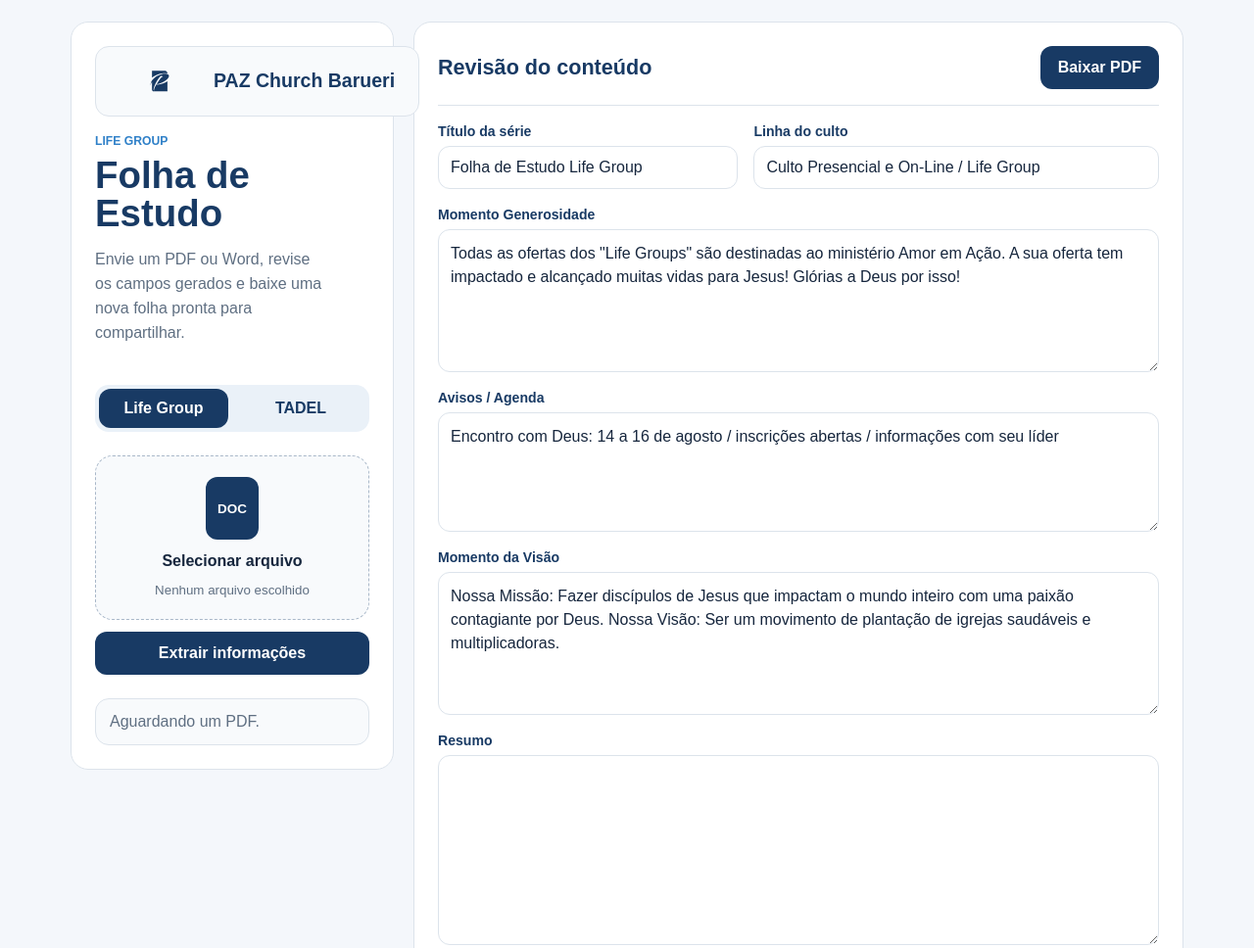
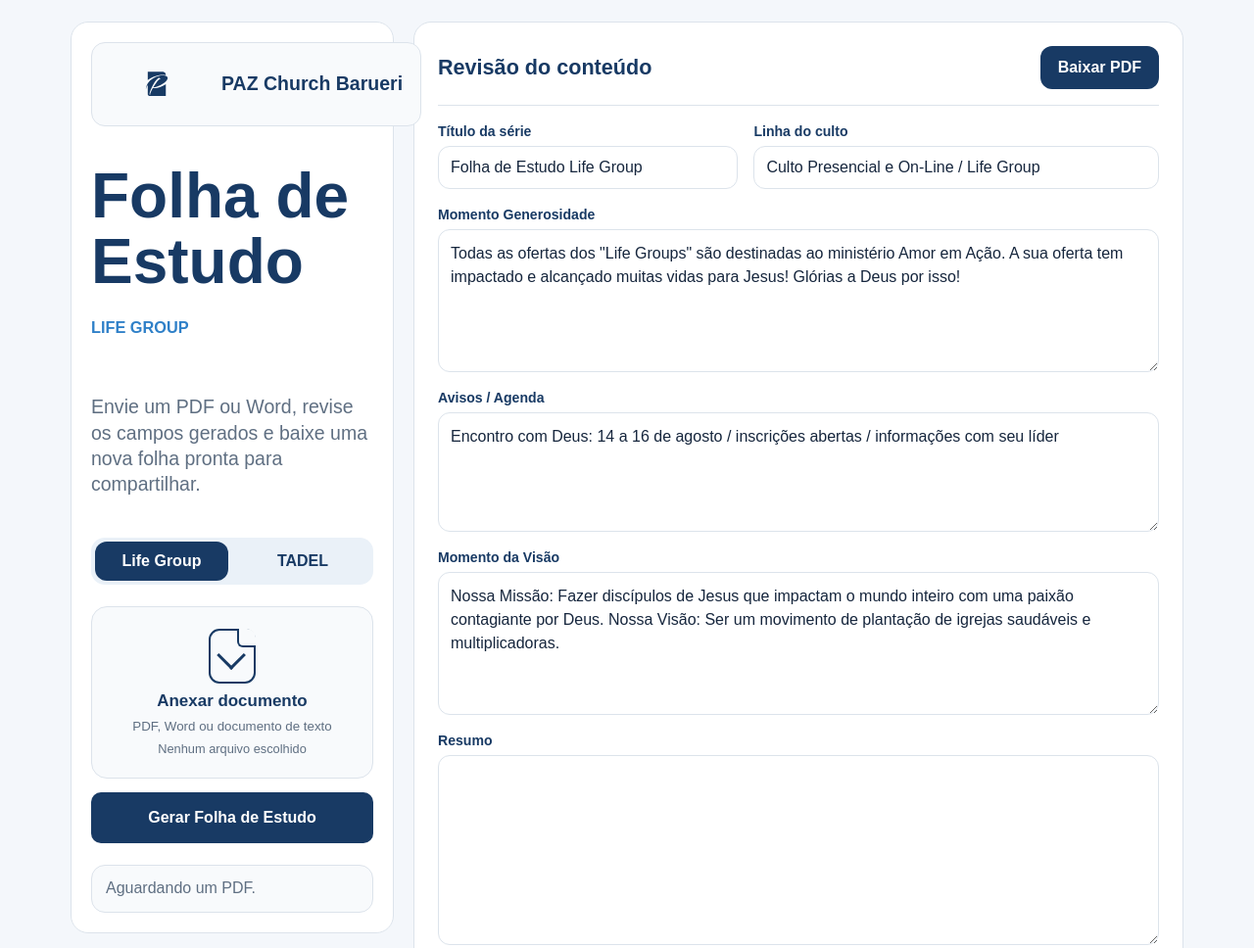
Before and after one commit to ashlleymichel/estudo-life, a plain HTML site: page public/index.html in a window 1280 px wide. Shown: the top 968 px of the page at 98% size. Drawn offline with Linux system fonts and the light colour scheme.

Commit message:
Atualizar area de anexar documentos

```diff
--- a/public/app.js
+++ b/public/app.js
@@ -27,6 +27,10 @@ function buttonContent(label, loading = false) {
   return loading ? `<span class="spinner" aria-hidden="true"></span><span>${label}</span>` : label;
 }
 
+function getExtractLabel() {
+  return state.tipo === "tadel" ? "Gerar Resumo TADEL" : "Gerar Folha de Estudo";
+}
+
 function setBusy(isBusy, action = "") {
   state.busy = isBusy;
   const extractBtn = $("extractBtn");
@@ -52,7 +56,7 @@ function setBusy(isBusy, action = "") {
 
   extractBtn.classList.toggle("loading", isBusy && action === "extract");
   downloadBtn.classList.toggle("loading", isBusy && action === "pdf");
-  extractBtn.innerHTML = buttonContent(action === "extract" ? "Montando estrutura..." : "Extrair informações", isBusy && action === "extract");
+  extractBtn.innerHTML = buttonContent(action === "extract" ? "Montando estrutura..." : getExtractLabel(), isBusy && action === "extract");
   downloadBtn.innerHTML = buttonContent(action === "pdf" ? "Gerando PDF..." : state.tipo === "tadel" ? "Baixar Resumo" : "Baixar PDF", isBusy && action === "pdf");
   document.body.classList.toggle("isBusy", isBusy);
 }
@@ -130,6 +134,7 @@ function setMode(tipo) {
   });
   if (isTadel) {
     $("downloadBtn").innerHTML = "Baixar Resumo";
+    $("extractBtn").innerHTML = getExtractLabel();
     if (!$("titulo").value.trim() || $("titulo").value.trim() === "Folha de Estudo Life Group") {
       $("titulo").value = "Resumo TADEL";
     }
@@ -138,6 +143,7 @@ function setMode(tipo) {
     }
   } else {
     $("downloadBtn").innerHTML = "Baixar PDF";
+    $("extractBtn").innerHTML = getExtractLabel();
     if ($("titulo").value.trim() === "Resumo TADEL") {
       $("titulo").value = "Folha de Estudo Life Group";
     }
--- a/public/index.html
+++ b/public/index.html
@@ -10,7 +10,7 @@
     <meta property="og:type" content="website" />
     <meta name="twitter:title" content="Folha de Estudo" />
     <meta name="twitter:description" content="Plataforma para gerar folhas de estudo da PAZ Church Barueri." />
-    <link rel="stylesheet" href="/styles.css?v=2" />
+    <link rel="stylesheet" href="/styles.css?v=3" />
   </head>
   <body>
     <main class="shell">
@@ -21,8 +21,8 @@
               <img src="/paz-logo.svg" alt="Paz Church" />
               <span>PAZ Church Barueri</span>
             </div>
+            <h1>Folha de Estudo</h1>
             <p class="eyebrow" id="modeEyebrow">Life Group</p>
-            <h1>Folha de Estudo</h1>
             <p class="muted">
               Envie um PDF ou Word, revise os campos gerados e baixe uma nova folha pronta para compartilhar.
             </p>
@@ -35,12 +35,13 @@
 
           <form id="uploadForm" class="upload">
             <label class="dropzone" for="pdfFile">
-              <span class="dropIcon">DOC</span>
-              <strong>Selecionar arquivo</strong>
-              <small id="fileName">Nenhum arquivo escolhido</small>
+              <span class="dropIcon" aria-hidden="true"></span>
+              <strong>Anexar documento</strong>
+              <small>PDF, Word ou documento de texto</small>
+              <em id="fileName">Nenhum arquivo escolhido</em>
             </label>
             <input id="pdfFile" name="arquivo" type="file" accept=".pdf,.doc,.docx,.rtf,.odt,application/pdf,application/msword,application/vnd.openxmlformats-officedocument.wordprocessingml.document" />
-            <button id="extractBtn" class="primary" type="submit">Extrair informações</button>
+            <button id="extractBtn" class="primary" type="submit">Gerar Folha de Estudo</button>
           </form>
 
           <div class="status" id="status">Aguardando um PDF.</div>
--- a/public/styles.css
+++ b/public/styles.css
@@ -57,20 +57,20 @@ textarea {
   display: flex;
   flex-direction: column;
   justify-content: space-between;
-  gap: 24px;
-  padding: 24px;
+  gap: 22px;
+  padding: 20px;
 }
 
 .brandMark {
   display: inline-flex;
   align-items: center;
   justify-content: center;
-  gap: 14px;
+  gap: 18px;
   width: auto;
-  min-width: 285px;
-  height: 72px;
-  margin-bottom: 18px;
-  padding: 0 24px;
+  min-width: 100%;
+  height: 86px;
+  margin-bottom: 38px;
+  padding: 0 18px;
   background: #f8fafc;
   border: 1px solid var(--line);
   border-radius: 14px;
@@ -85,16 +85,16 @@ textarea {
 }
 
 .brandMark img {
-  width: 82px;
-  height: 82px;
-  margin: -18px 0;
+  width: 96px;
+  height: 96px;
+  margin: -22px 0;
   flex: 0 0 auto;
 }
 
 .eyebrow {
-  margin: 0 0 8px;
+  margin: 24px 0 58px;
   color: var(--accent);
-  font-size: 0.76rem;
+  font-size: 1.02rem;
   font-weight: 800;
   letter-spacing: 0;
   text-transform: uppercase;
@@ -108,8 +108,8 @@ h2 {
 
 h1 {
   color: var(--brand);
-  font-size: clamp(2rem, 3vw, 2.75rem);
-  line-height: 1.02;
+  font-size: clamp(3.1rem, 6vw, 4rem);
+  line-height: 1.05;
 }
 
 h2 {
@@ -118,14 +118,15 @@ h2 {
 }
 
 .muted {
-  max-width: 27ch;
+  max-width: 100%;
   color: var(--muted);
-  line-height: 1.55;
+  font-size: 1.22rem;
+  line-height: 1.35;
 }
 
 .upload {
   display: grid;
-  gap: 12px;
+  gap: 14px;
 }
 
 .modeSwitch {
@@ -150,14 +151,14 @@ h2 {
 
 .dropzone {
   display: grid;
-  gap: 10px;
+  gap: 8px;
   place-items: center;
-  min-height: 168px;
-  padding: 20px;
+  min-height: 156px;
+  padding: 22px 18px;
   text-align: center;
   background: #f8fafc;
-  border: 1px dashed #a9b8c9;
-  border-radius: 18px;
+  border: 1px solid var(--line);
+  border-radius: 16px;
   cursor: pointer;
 }
 
@@ -168,18 +169,50 @@ h2 {
 .dropIcon {
   display: grid;
   place-items: center;
-  width: 54px;
-  height: 64px;
-  color: #ffffff;
-  background: var(--brand);
-  border-radius: 12px;
-  font-weight: 800;
-  font-size: 0.84rem;
+  width: 48px;
+  height: 56px;
+  border: 2px solid var(--brand);
+  border-radius: 11px;
+  position: relative;
 }
 
-.dropzone small {
+.dropIcon::before {
+  content: "";
+  position: absolute;
+  top: -2px;
+  right: -2px;
+  width: 17px;
+  height: 17px;
+  background: #f8fafc;
+  border-left: 2px solid var(--brand);
+  border-bottom: 2px solid var(--brand);
+  border-radius: 0 9px 0 6px;
+}
+
+.dropIcon::after {
+  content: "";
+  width: 18px;
+  height: 18px;
+  border-left: 3px solid var(--brand);
+  border-bottom: 3px solid var(--brand);
+  transform: rotate(-45deg) translateY(-2px);
+}
+
+.dropzone strong {
+  color: var(--brand);
+  font-size: 1.06rem;
+}
+
+.dropzone small,
+.dropzone em {
   color: var(--muted);
   overflow-wrap: anywhere;
+}
+
+.dropzone em {
+  max-width: 100%;
+  font-size: 0.8rem;
+  font-style: normal;
 }
 
 input[type="file"] {
@@ -234,6 +267,11 @@ body.isBusy {
 .download {
   color: #ffffff;
   background: var(--brand);
+}
+
+.primary {
+  min-height: 52px;
+  border-radius: 10px;
 }
 
 .primary:hover,
--- a/static/styles.css
+++ b/static/styles.css
@@ -57,20 +57,20 @@ textarea {
   display: flex;
   flex-direction: column;
   justify-content: space-between;
-  gap: 24px;
-  padding: 24px;
+  gap: 22px;
+  padding: 20px;
 }
 
 .brandMark {
   display: inline-flex;
   align-items: center;
   justify-content: center;
-  gap: 14px;
+  gap: 18px;
   width: auto;
-  min-width: 285px;
-  height: 72px;
-  margin-bottom: 18px;
-  padding: 0 24px;
+  min-width: 100%;
+  height: 86px;
+  margin-bottom: 38px;
+  padding: 0 18px;
   background: #f8fafc;
   border: 1px solid var(--line);
   border-radius: 14px;
@@ -85,16 +85,16 @@ textarea {
 }
 
 .brandMark img {
-  width: 82px;
-  height: 82px;
-  margin: -18px 0;
+  width: 96px;
+  height: 96px;
+  margin: -22px 0;
   flex: 0 0 auto;
 }
 
 .eyebrow {
-  margin: 0 0 8px;
+  margin: 24px 0 58px;
   color: var(--accent);
-  font-size: 0.76rem;
+  font-size: 1.02rem;
   font-weight: 800;
   letter-spacing: 0;
   text-transform: uppercase;
@@ -108,8 +108,8 @@ h2 {
 
 h1 {
   color: var(--brand);
-  font-size: clamp(2rem, 3vw, 2.75rem);
-  line-height: 1.02;
+  font-size: clamp(3.1rem, 6vw, 4rem);
+  line-height: 1.05;
 }
 
 h2 {
@@ -118,14 +118,15 @@ h2 {
 }
 
 .muted {
-  max-width: 27ch;
+  max-width: 100%;
   color: var(--muted);
-  line-height: 1.55;
+  font-size: 1.22rem;
+  line-height: 1.35;
 }
 
 .upload {
   display: grid;
-  gap: 12px;
+  gap: 14px;
 }
 
 .modeSwitch {
@@ -150,14 +151,14 @@ h2 {
 
 .dropzone {
   display: grid;
-  gap: 10px;
+  gap: 8px;
   place-items: center;
-  min-height: 168px;
-  padding: 20px;
+  min-height: 156px;
+  padding: 22px 18px;
   text-align: center;
   background: #f8fafc;
-  border: 1px dashed #a9b8c9;
-  border-radius: 18px;
+  border: 1px solid var(--line);
+  border-radius: 16px;
   cursor: pointer;
 }
 
@@ -168,18 +169,50 @@ h2 {
 .dropIcon {
   display: grid;
   place-items: center;
-  width: 54px;
-  height: 64px;
-  color: #ffffff;
-  background: var(--brand);
-  border-radius: 12px;
-  font-weight: 800;
-  font-size: 0.84rem;
+  width: 48px;
+  height: 56px;
+  border: 2px solid var(--brand);
+  border-radius: 11px;
+  position: relative;
 }
 
-.dropzone small {
+.dropIcon::before {
+  content: "";
+  position: absolute;
+  top: -2px;
+  right: -2px;
+  width: 17px;
+  height: 17px;
+  background: #f8fafc;
+  border-left: 2px solid var(--brand);
+  border-bottom: 2px solid var(--brand);
+  border-radius: 0 9px 0 6px;
+}
+
+.dropIcon::after {
+  content: "";
+  width: 18px;
+  height: 18px;
+  border-left: 3px solid var(--brand);
+  border-bottom: 3px solid var(--brand);
+  transform: rotate(-45deg) translateY(-2px);
+}
+
+.dropzone strong {
+  color: var(--brand);
+  font-size: 1.06rem;
+}
+
+.dropzone small,
+.dropzone em {
   color: var(--muted);
   overflow-wrap: anywhere;
+}
+
+.dropzone em {
+  max-width: 100%;
+  font-size: 0.8rem;
+  font-style: normal;
 }
 
 input[type="file"] {
@@ -234,6 +267,11 @@ body.isBusy {
 .download {
   color: #ffffff;
   background: var(--brand);
+}
+
+.primary {
+  min-height: 52px;
+  border-radius: 10px;
 }
 
 .primary:hover,
```
Also changed, not shown: static/app.js (+7 -1 lines), static/index.html (+7 -6 lines).
